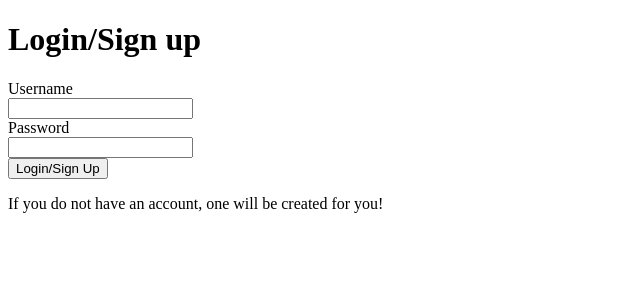
After one commit to mannyjimen/MannyPythonAnywhere, a Flask app: page /login in a window 1280 px wide. The commit adds this page. Shown: the top 300 px of the page, without its empty margins (0-640 px from the left). Run offline with Flask 3, Linux system fonts and the light colour scheme.

Commit message:
specific user functionality and login/logout works

```diff
--- a/WardrobeProject/app.py
+++ b/WardrobeProject/app.py
@@ -1,4 +1,5 @@
 from flask import Flask, render_template, redirect, url_for
+from flask import session, request
 from flask_wtf import FlaskForm
 
 import sqlite3
@@ -22,17 +23,21 @@ def init_db():
 
                       CREATE TABLE IF NOT EXISTS User (
                       user_id INTEGER PRIMARY KEY,
+                      user_username TEXT UNIQUE NOT NULL,
+                      user_password TEXT NOT NULL,
                       user_first_name TEXT,
                       user_last_name TEXT
                       );
 
                       CREATE TABLE IF NOT EXISTS Wardrobe (
-                      wardrobe_name TEXT PRIMARY KEY
+                      wardrobe_name TEXT PRIMARY KEY,
+                      user_id INTEGER REFERENCES User(user_id)
                       );
 
                       CREATE TABLE IF NOT EXISTS Outfit (
                       outfit_name TEXT,
-                      item_id INTEGER REFERENCES Item(item_id)
+                      item_id INTEGER REFERENCES Item(item_id),
+                      user_id INTEGER REFERENCES User(user_id)
                       );
 
                       CREATE TABLE IF NOT EXISTS Item (
@@ -96,17 +101,62 @@ class OutfitForm(FlaskForm):
     items = SelectMultipleField("Pick items for this outfit", coerce=int, choices=[])
     submit = SubmitField("Submit")
 
+class LoginForm(FlaskForm):
+    username = StringField("Username", validators=[DataRequired()])
+    password = StringField("Password", validators=[DataRequired()])
+    submit = SubmitField("Login/Sign Up")
+
+@app.route("/login", methods=["GET", "POST"])
+def login():
+    form = LoginForm()
+    if form.validate_on_submit():
+        username = form.username.data
+        password = form.password.data
+
+        with sqlite3.connect(DB_PATH) as conn:
+            cur = conn.cursor()
+            username_password = cur.execute("SELECT user_id, user_password FROM User WHERE user_username = ?", (username,)).fetchone()
+
+            if username_password:
+                if username_password[1] == password:
+                    session['user_id'] = username_password[0]
+                    session['username'] = username
+                    return redirect(url_for('home'))
+                else:
+                    return "Incorrect password!"
+            else:
+                cur.execute("INSERT INTO User(user_username, user_password) VALUES (?, ?)", (username, password))
+                session['user_id'] = cur.lastrowid
+                session['username'] = username
+                return redirect(url_for('home'))
+
+        return redirect(url_for('home'))
+
+    return render_template("login.html", form=form)
+
+@app.route("/logout")
+def logout():
+    session.clear()
+    return redirect(url_for('login'))
+
 @app.route("/")
 def home():
+    if 'user_id' not in session:
+        return redirect(url_for('login'))
+
     return render_template("home.html")
 
 @app.route("/addItem", methods=["GET", "POST"])
 def addItem():
+    if 'user_id' not in session:
+        return redirect(url_for('login'))
+
     form = ItemForm()
+    user_id = session['user_id']
 
     with sqlite3.connect(DB_PATH) as conn:
         cur = conn.cursor()
-        cur.execute("SELECT wardrobe_name FROM Wardrobe")
+        cur.execute("SELECT wardrobe_name FROM Wardrobe WHERE user_id = ?", (user_id,))
         rows = cur.fetchall()
 
     form.wardrobe_name.choices = [(row[0], row[0]) for row in rows]
@@ -114,7 +164,6 @@ def addItem():
     if form.validate_on_submit():
         try:
             with sqlite3.connect(DB_PATH) as conn:
-                user_id = 0
                 item_name = form.item_name.data
                 wardrobe_name = form.wardrobe_name.data
                 category_name = form.category_name.data
@@ -129,25 +178,28 @@ def addItem():
                 print("added new item successfully")
         except sqlite3.IntegrityError:
             return "error: item with chosen name already exists"
-        return redirect(url_for('home'))
+        return redirect(url_for('allItems'))
 
     return render_template("form.html", form=form)
 
 
 @app.route("/addWardrobe", methods=["GET", "POST"])
 def addWardrobe():
+    if 'user_id' not in session:
+        return redirect(url_for('login'))
+    user_id = session['user_id']
+
     form = WardrobeForm()
 
     if form.validate_on_submit():
         wardrobe_name = form.wardrobe_name.data
-        user_id = 0
         try:
             with sqlite3.connect(DB_PATH) as conn:
                 cur = conn.cursor()
                 cur.execute("""
-                            INSERT INTO Wardrobe (wardrobe_name)
-                            VALUES (?);
-                            """, (wardrobe_name,))
+                            INSERT INTO Wardrobe (wardrobe_name, user_id)
+                            VALUES (?, ?);
+                            """, (wardrobe_name, user_id))
                 print("added new wardrobe successfully")
         except sqlite3.IntegrityError:
             return "error: wardrobe with chosen name already exists"
@@ -157,14 +209,19 @@ def addWardrobe():
 
 @app.route("/allItems", methods=["GET", "POST"])
 def allItems():
+    if 'user_id' not in session:
+        return redirect(url_for('login'))
+    user_id = session['user_id']
+
     with sqlite3.connect(DB_PATH) as conn:
         conn.row_factory = sqlite3.Row
         cur = conn.cursor()
 
         cur.execute("""
                     SELECT *
-                    FROM Item;
-                    """)
+                    FROM Item
+                    WHERE user_id = ?;
+                    """, (user_id,))
 
         rows = cur.fetchall()
     return render_template("all_items.html", rows = rows)
@@ -172,16 +229,20 @@ def allItems():
 #only route with parameter!
 @app.route("/moveItem/<int:item_id>", methods=["GET", "POST"])
 def moveItem(item_id):
+    if 'user_id' not in session:
+        return redirect(url_for('login'))
+    user_id = session['user_id']
+
     form = MoveItemForm()
 
     with sqlite3.connect(DB_PATH) as conn:
         conn.row_factory = sqlite3.Row
         cur = conn.cursor()
-        cur.execute("SELECT * FROM Item WHERE item_id = ?", (item_id,))
+        cur.execute("SELECT * FROM Item WHERE item_id = ? AND user_id = ?", (item_id, user_id))
         #getting our item
         item = cur.fetchone()
 
-        wardrobe_names = cur.execute("SELECT wardrobe_name FROM Wardrobe WHERE wardrobe_name != ?", (item['wardrobe_name'],)).fetchall()
+        wardrobe_names = cur.execute("SELECT wardrobe_name FROM Wardrobe WHERE wardrobe_name != ? AND user_id = ?", (item['wardrobe_name'], user_id)).fetchall()
 
         form.wardrobe_name.choices = [(row[0], row[0]) for row in wardrobe_names]
 
@@ -197,11 +258,15 @@ def moveItem(item_id):
 
 @app.route("/createOutfit", methods=["GET", "POST"])
 def createOutfit():
+    if 'user_id' not in session:
+        return redirect(url_for('login'))
+    user_id = session['user_id']
+
     form = OutfitForm()
 
     with sqlite3.connect(DB_PATH) as conn:
         cur = conn.cursor()
-        cur.execute("SELECT item_id, item_name FROM Item")
+        cur.execute("SELECT item_id, item_name FROM Item WHERE user_id = ?", (user_id,))
         rows = cur.fetchall()
 
     form.items.choices = [(row[0], row[1]) for row in rows]
@@ -216,10 +281,10 @@ def createOutfit():
                 for item_id in item_ids:
                     cur.execute("""
                                 INSERT INTO Outfit
-                                (outfit_name, item_id)
+                                (outfit_name, item_id, user_id)
                                 VALUES
-                                (?, ?);
-                                """, (outfit_name, item_id))
+                                (?, ?, ?);
+                                """, (outfit_name, item_id, user_id))
                 print("added outfit successfully")
         except sqlite3.IntegrityError as e:
             print(f"error: {e}")
@@ -229,17 +294,22 @@ def createOutfit():
 
 @app.route("/allOutfits")
 def allOutfits():
+    if 'user_id' not in session:
+        return redirect(url_for('login'))
+    user_id = session['user_id']
+
     with sqlite3.connect(DB_PATH) as conn:
         conn.row_factory = sqlite3.Row
         cur = conn.cursor()
 
-        outfit_names = cur.execute("SELECT DISTINCT outfit_name FROM Outfit").fetchall()
+        outfit_names = cur.execute("SELECT DISTINCT outfit_name FROM Outfit WHERE user_id = ?", (user_id,)).fetchall()
 
         all_entries = cur.execute("""
                                   SELECT Outfit.outfit_name, Item.item_name
                                   FROM Outfit JOIN Item
-                                  ON Outfit.item_id = Item.item_id;
-                                  """).fetchall()
+                                  ON Outfit.item_id = Item.item_id
+                                  WHERE Outfit.user_id = ?;
+                                  """, (user_id,)).fetchall()
     return render_template("all_outfits.html", outfit_names = outfit_names, all_entries = all_entries)
 
 if __name__ == "__main__":
--- a/WardrobeProject/templates/home.html
+++ b/WardrobeProject/templates/home.html
@@ -12,5 +12,7 @@
     <a href="{{ url_for('allItems')}}"> View All Items </a> <br>
     <a href="{{ url_for('createOutfit')}}">Create Outfit</a> <br>
     <a href="{{ url_for('allOutfits')}}">View All Outfits</a> <br>
+
+    <a href="{{ url_for('logout')}}">Logout</a>
 </body>
 </html>
--- /dev/null
+++ b/WardrobeProject/templates/login.html
@@ -0,0 +1,30 @@
+<!DOCTYPE html>
+<html lang="en">
+<head>
+    <meta charset="UTF-8">
+    <meta name="viewport" content="width=device-width, initial-scale=1.0">
+    <title>Login</title>
+</head>
+<body>
+    <h1>Login/Sign up</h1>
+    <form method="POST">
+        {{ form.hidden_tag() }}
+
+        <div>
+            {{ form.username.label }} <br>
+            {{ form.username() }}
+        </div>
+
+        <div>
+            {{ form.password.label }} <br>
+            {{ form.password() }}
+        </div>
+
+        <div>
+            {{ form.submit() }}
+        </div>
+
+        <p> If you do not have an account, one will be created for you! </p>
+    </form>
+</body>
+</html>
```
Also changed, not shown: WardrobeProject/myWardrobe.db.
